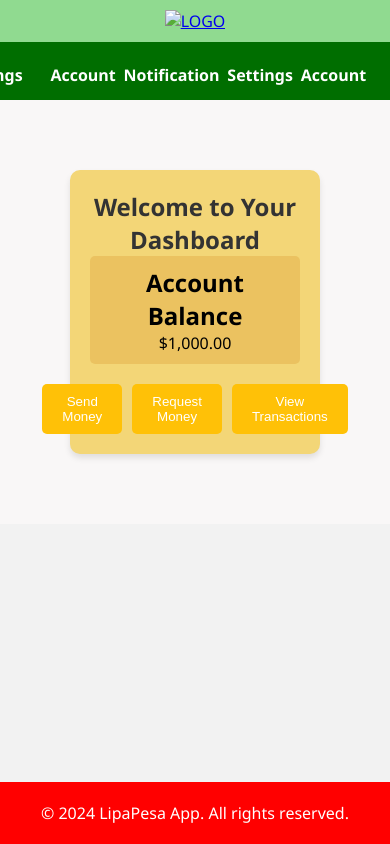
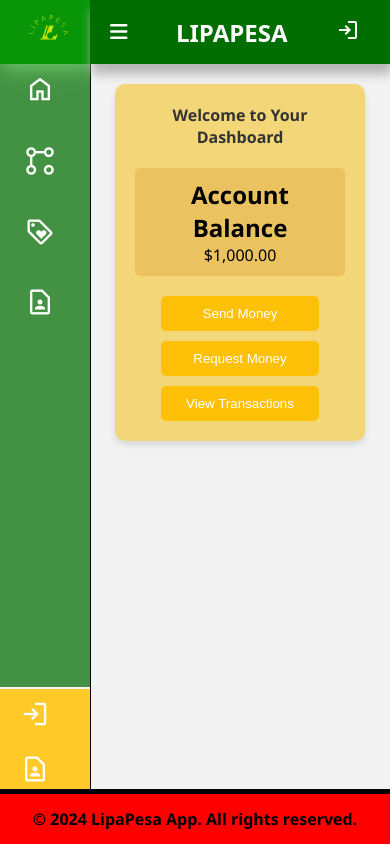
Before and after one commit to Abunawest2/Lipa-pesa, a plain HTML site: page pages/dashboard.html in a window 390 px wide. Drawn offline with nearby package versions, Linux system fonts and the light colour scheme; files that its build step writes are made by us from their sources.

Commit message:
DASHBOARD NAV-BAR

```diff
--- a/pages/dashboard.html
+++ b/pages/dashboard.html
@@ -3,63 +3,92 @@
 <head>
     <meta charset="UTF-8">
     <meta name="viewport" content="width=device-width, initial-scale=1.0">
-    <title>Dashboard - LipaPesa</title>
-    <link rel="stylesheet" href="./Styles/Style.css">
+    <link rel="stylesheet" href="../stylefolder/base.css">
+    <link rel="stylesheet" href="../stylefolder/dashboardStyle.css">
+    <link rel="stylesheet" href="https://fonts.googleapis.com/css2?family=Material+Symbols+Outlined:opsz,wght,FILL,GRAD@24,400,0,0" />
+    <link rel="stylesheet" href="https://cdnjs.cloudflare.com/ajax/libs/font-awesome/6.5.1/css/all.min.css"/>
+    <link rel="preconnect" href="https://fonts.googleapis.com">
+    <link rel="preconnect" href="https://fonts.gstatic.com" crossorigin>
+    <link href="https://fonts.googleapis.com/css2?family=Russo+One&display=swap" rel="stylesheet">
+    <title>Document</title>
 </head>
 <body>
-    <header class="banner">
-        <a href="./index.html"><img src="/logoLP.png" alt="LOGO"></a>
-    </header>
-    <header class="big-screen">
-        <div class="logo">
-            <img src="/logoLP.png" alt="LipaPesa">
+    <!-- Dividing Big Screen on Top and small screen Below -->
+
+    <section id="dashboard" class="dashboard-section1">
+        <section id="left-side" class="left-side dashboard-side-panel">
+            <div class="image-div d-image-div">
+                <img src="../images/logoLP.png" alt="" width="50px"> <span>LIPAPESA</span>
             </div>
-        <nav class="menu-links menu">
-            <ul>
-                <li><a href="notification.html">Notification</a></li>
-                <li><a href="setting.html">Settings</li>
-                <li>
-                    <a href="#drop" onclick="dropDownDisplay">Account</a>
-                    <div class="dropdown-content" id="drop">
-                        <a href="logout.html">Logout</a>
-                        <a href="update-profile.html">Update Profile</a>
-                    </div>
+            <section class="side-menu">
+                <div class="links-div">
+                    <ul class="big-screen">
+                        <li class="small-screens-list">
+                            <a class="small-screens-links" href="../pages/index.html">
+                                <span class="material-symbols-outlined">
+                                    home
+                                </span>
+                                <h5 class="icon-labels">Home</h5>
+                            </a>
+                        </li>
+                        <li class="small-screens-list">
+                            <a class="small-screens-links" href="#features">
+                                <span class="material-symbols-outlined">
+                                    linked_services
+                                </span>
+                                <h class="icon-labels">Features</h5>
+                            </a>
+                        </li>
+                        <li class="small-screens-list">
+                            <a class="small-screens-links" href="#benefits">
+                                <span class="material-symbols-outlined">
+                                    loyalty
+                                </span>
+                                <h5 class="icon-labels">Benefits</h5>
+                            </a>
+                        </li>
+                        <li class="small-screens-list">
+                            <a class="small-screens-links" href="#footer">
+                                <span class="material-symbols-outlined">
+                                    contact_page
+                                </span>
+                                <h5 class="icon-labels">Contact</h5>
+                            </a>
                         </li>
                     </ul>
+                </div>
+
+                <div class="share">
+                    <a class="small-screens-links" href="../pages/dashboard.html">
+                        <span class="material-symbols-outlined">
+                            login
+                        </span>
+                        <h5 class="icon-labels">Login</h5>
+                    </a>
+
+                    <a class="small-screens-links" href="#footer">
+                        <span class="material-symbols-outlined">
+                            contact_page
+                        </span>
+                        <h5 class="icon-labels">Contact</h5>
+                    </a>
+                </div>
+            </section>
+        </section>
+        <section id="main-layout" class="main-section d-main-section">
+            <nav class="small-screens">
+                <i id="iconId" class="fa-solid fa-bars"></i>
+
+                <a href=""><h1 id="small-screen-app-title" class="app-title">LIPAPESA</h1></a>
+
+                <a class="login-title" href="../pages/logIn.html">
+                    <span class="material-symbols-outlined">
+                        login
+                    </span>
+                </a>
+
             </nav>
-        <nav class="menu-links menu-links-small">
-            <i class="fa-solid fa-bars"></i>
-            <ul >
-                <li><a href="notification.html">Notification</a></li>
-                <li><a href="setting.html">Settings</li>
-                <li>
-                    <a href="#drop" onclick="dropDownDisplay">Account</a>
-                    <div class="dropdown-content" id="drop">
-                        <a href="logout.html">Logout</a>
-                        <a href="update-profile.html">Update Profile</a>
-                    </div>
-                </li>
-            </ul>
-        </nav>
-    </header>
-    <!-- <header class="small-screen">
-        <div class="logo">
-            <img src="/logoLP.png" alt="LipaPesa">
-        </div>
-        <nav class="menu-links menu">
-            <ul>
-                <li><a href="notification.html"><img class="image-logo" src="/notification.png" alt="Notification"></a></li>
-                <li><a href="setting.html"><img class="image-logo" src="../settings.png" alt="settings"></a></li>
-                <li>
-                    <a href="#drop" onclick="dropDownDisplay"><img class="image-logo" src="/User.png" alt="Profile"></a>
-                    <div class="dropdown-content" id="drop">
-                        <a href="logout.html">Logout</a>
-                        <a href="update-profile.html">Update Profile</a>
-                    </div>
-                </li>
-            </ul>
-        </nav>
-    </header> -->
+
             <main id="main-dashboard">
                 <section class="dashboard">
                     <h1>Welcome to Your Dashboard</h1>
@@ -79,15 +108,9 @@
                 <p>&copy; 2024 LipaPesa App. All rights reserved.</p>
             </footer>
 
-    <script>
-        // Highlight active menu link
-        document.addEventListener('DOMContentLoaded', function() {
-            const dashboardLink = document.getElementById('dashboard-link');
-            const currentLocation = window.location.pathname;
-            if (currentLocation.includes('dashboard')) {
-                dashboardLink.classList.add('active');
-            }
-        });
-    </script>
+        </section>
+    </section>
+
+    <script src="../functionality/index.js"></script>
 </body>
 </html>
--- a/stylefolder/base.css
+++ b/stylefolder/base.css
@@ -26,10 +26,11 @@ header{
 }
 
 nav{
-    padding: 10px 20px;
+
+    padding: 7px 30px 7px 20px;
     position: sticky;
     top: 0;
-    height: 33px;
+    height: 50px;
     background-color: #006e00; /* Green */
     display: flex;
     justify-content: space-between;
@@ -75,9 +76,22 @@ ul li{
 
 /* Main Section for Index.html page */
 
+section.main-section{
+    padding-bottom: 50px;
+    margin-left: 40%;
+    /* width: 100%; */
+     /* I will remove later */
+}
+
+section.main-section-new-margin{
+    padding-bottom: 50px;
+    margin-left: 40%;
+}
+
 main{
     margin-top: 20px;
     padding: 0 10px;
+    max-height: 100%;
 }
 
 .features h1 {
@@ -136,7 +150,8 @@ main{
 
 
 /* New layout */
-#small-screen-style{
+
+.small-screen-style{
     display: none;
 }
 
@@ -155,7 +170,7 @@ i{
     bottom: 0;
     width: 40%;
     height: 100vh;
-    display: none;
+    display: flex;
     flex-direction: column;
     justify-content: space-between;
     overflow-y: auto;
@@ -166,9 +181,10 @@ section.side-menu{
     padding: 0 20px 60px 20px;
     display: flex;
     flex-direction: column;
-    justify-content: space-between;
-    gap: 30px;
-    z-index: 1000;
+}
+
+section.side-menu .share{
+    margin-top: auto;
 }
 
 .small-screens-list a, .share a{
@@ -188,22 +204,21 @@ h5{
 
 
 section.side-menu .links-div ul{
+    padding: 10px 30px 10px 20px;
+    height: 100%;
     display: flex;
     flex-direction: column;
+    gap: 25px;
 }
 
-section.side-menu .links-div ul li{
-    padding: 20px 0;
-}
+
 
 section.side-menu .share{
+    border-top: 2px solid whitesmoke;
+    padding: 10px 20px 60px 20px;
     display: flex;
     flex-direction: column;
-    justify-content: space-between;
-}
-
-.share a{
-    padding: 20px 0;
+    gap: 25px;
 }
 
 
@@ -232,16 +247,6 @@ section.side-menu .share{
         display: none;
     }
 
-    section.main-section{
-        padding-bottom: 50px;
-    }
-
-    section.main-section-new-margin{
-        padding-bottom: 50px;
-        margin-left: 40%;
-
-    }
-
     #small-screen-style{
         display: flow-root;
     }
@@ -252,8 +257,8 @@ section.side-menu .share{
 
 
     div.image-div{
-        height: 57px;
-        padding: 6.5px 5px 6.5px 0;
+        height: 50px;
+        padding: 7px 30px 7px 20px;
         background-color: #006e00;
         display: flex;
         justify-content: space-around;
@@ -297,10 +302,10 @@ section.side-menu .share{
 @media screen and (max-width: 390px) {
 
 
-    section.main-section-new-margin{
+    /* section.main-section-new-margin{
         padding-bottom: 50px;
         margin-left: 40%;
-    }
+    } */
 
     section.benefits{
         flex-direction: column;
--- /dev/null
+++ b/stylefolder/dashboardStyle.css
@@ -0,0 +1,186 @@
+*{
+    padding: 0;
+    margin: 0;
+}
+
+
+.dashboard {
+    max-width: 75%;
+    margin: auto;
+    background-color: #f3d677; /* Light yellow background color */
+    padding: 20px;
+    border-radius: 10px;
+    box-shadow: 0 4px 6px rgba(0, 0, 0, 0.1); /* Soft shadow effect */
+}
+
+.dashboard h1 {
+    color: #333; /* Dark text color */
+}
+
+.account-info {
+    background-color: #e9be5bd0; /* Light yellow background color for account info */
+    padding: 10px;
+    margin: 20px 0;
+    border-radius: 5px;
+}
+
+.actions {
+    display: flex;
+    justify-content: center;
+    gap: 10px;
+}
+
+.actions button {
+    background-color: #ffc107; /* Yellow background color for buttons */
+    color: white;
+    padding: 10px 20px;
+    border: none;
+    border-radius: 5px;
+    cursor: pointer;
+    transition: background-color 0.3s;
+}
+
+.actions button:hover {
+    background-color: #ffca28; /* Darker yellow on hover */
+}
+
+
+@media screen and (max-width: 630px) {
+
+
+
+    .dashboard{
+        height: fit-content;
+    }
+
+    .actions {
+        font-weight: bolder;
+        flex-direction: column;
+        width: 75%;
+        margin: auto;
+    }
+
+    .dashboard-side-panel > section.side-menu{
+        font-size: 1.5rem;
+    }
+
+    .dashboard-side-panel > section.side-menu{
+        /* font-size: 3rem; */
+    }
+}
+
+@media screen and (max-width: 400px) {
+
+    .dashboard{
+        height: fit-content;
+    }
+
+    .actions {
+
+        font-weight: bolder;
+        flex-direction: column;
+        width: 75%;
+        margin: auto;
+    }
+}
+
+/* DASHBOARD SIDE BAR */
+
+.dashboard-side-panel{
+    height: auto;
+    width: 250px;
+    padding: 0 0;
+    border-right: 1px solid black;
+    /* display: none; */
+}
+
+section.d-main-section{
+    padding-bottom: 50px;
+    margin-left: 90px;
+     /* I will it  remove later */
+}
+
+section.d-main-section-new-margin{
+    padding-bottom: 50px;
+    margin-left: 250px;
+}
+
+section.side-menu .links-div ul{
+    padding: 10px 30px 10px 20px;
+    height: 100%;
+    display: flex;
+    flex-direction: column;
+    gap: 40px;
+}
+
+.dashboard-side-panel{
+    width: 90px;
+}
+
+.icon-labels {
+    opacity: 0;
+}
+
+
+
+.dashboard-side-panel > section.side-menu{
+    margin: 0;
+    padding: 0;
+    width: 100%;
+    gap: 5px;
+}
+
+.dashboard-side-panel section.side-menu span{
+    font-size: 30px;
+}
+
+span h5{
+    font-size: 30px;
+}
+
+section.side-menu > .links-div{
+    flex: 1;
+
+}
+
+.share {
+    background-color: #ffca28;
+    padding-bottom: 500px;
+}
+
+.dashboard-side-panel .image-div{
+    height: 50px;
+    background-color: #089608;
+    padding: 7px 30px 7px 20px;
+    display: flex;
+    justify-content: flex-start;
+    align-items: center;
+    box-shadow: 2px 2px 20px rgba(135, 230, 132, 0.8);
+    gap: 10px;
+}
+
+.d-image-div img{
+    margin-right: auto;
+    width: 50px;
+}
+
+.d-image-div span{
+    font-size: 1.5rem;
+    padding: 0 10px;
+    font-weight: 900;
+    flex: 1;
+    margin-left: auto;
+    height: 100%;
+    display: flex;
+    justify-content: flex-start;
+    align-items: center;
+}
+
+footer{
+    /* display: none; */
+}
+
+div.big-screen{
+    list-style: none;
+    display: flex;
+}
```
Also changed, not shown: functionality/index.js (+15 -53 lines), pages/index.html (+5 -5 lines), pages/new-dashboard.html (+73 -153 lines). Lines whose indentation alone changed are shown as unchanged.
